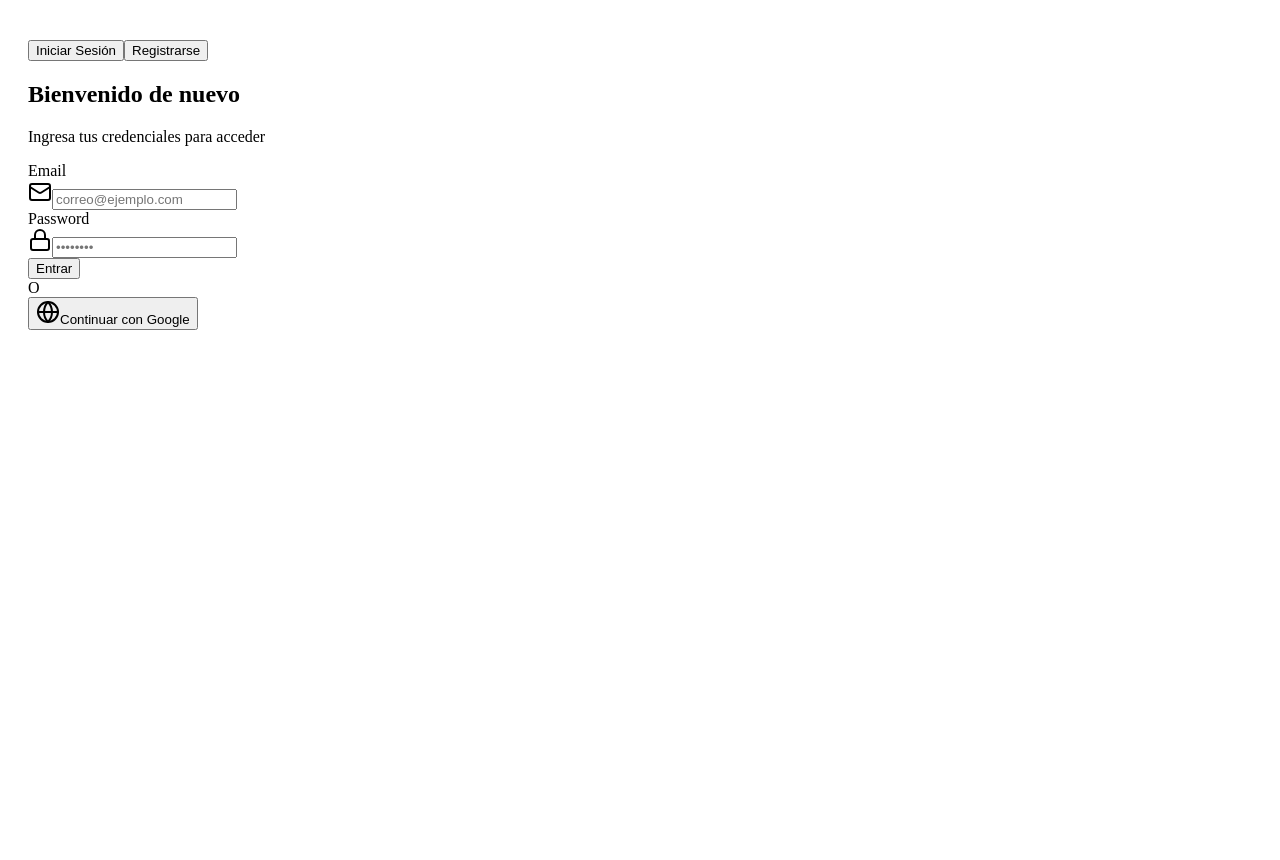
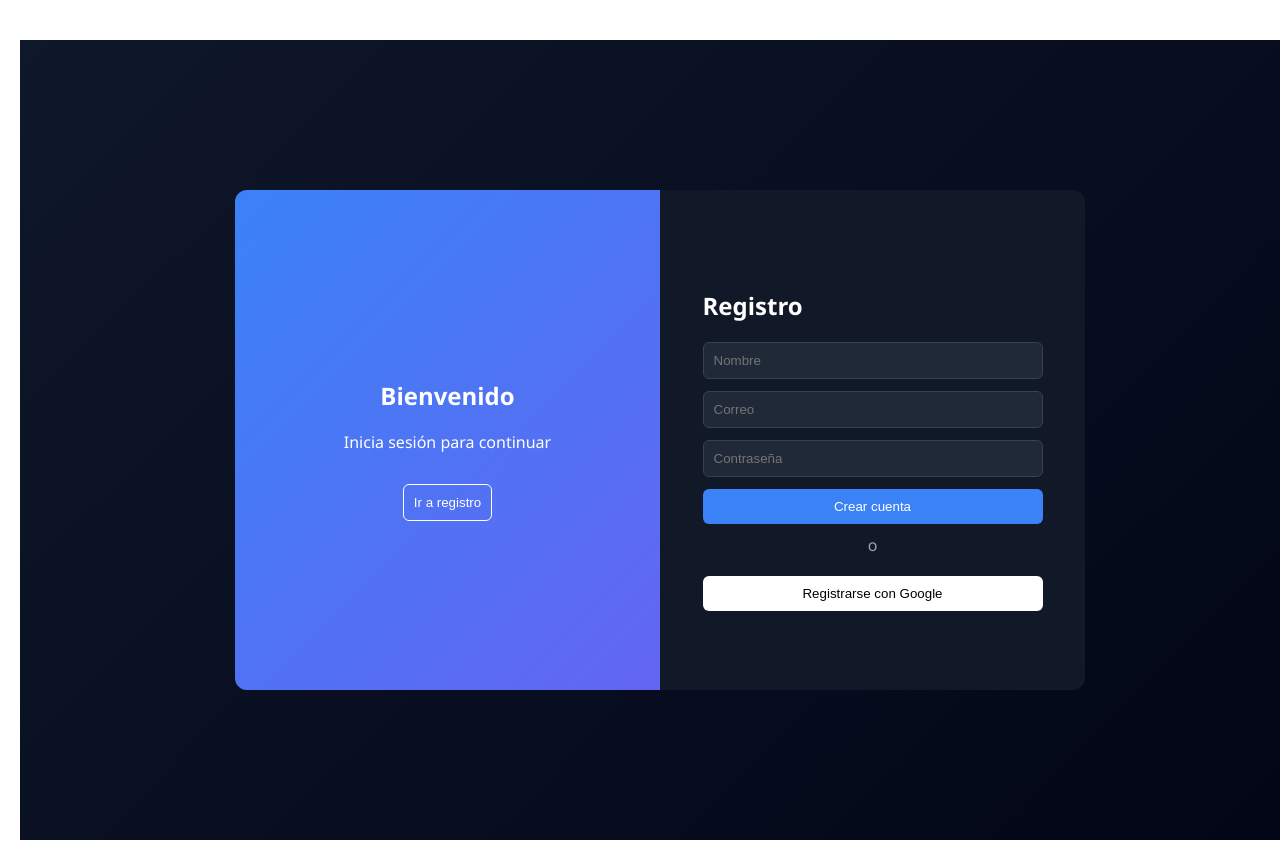
Before and after one commit to leonard2312/AztlanShop, a React (Vite) app in the folder reactApp/AztlanShopFront/: page /login in a window 1280 px wide. Before the commit the page ends 800 px from the top, so only its background shows below. Built offline with nearby package versions, Linux system fonts and the light colour scheme.

Commit message:
changes of login

```diff
--- a/reactApp/AztlanShopFront/src/authView/AuthContainer.css
+++ b/reactApp/AztlanShopFront/src/authView/AuthContainer.css
@@ -1,29 +1,131 @@
-/* Animación para la aparición de campos nuevos (como el Username) */
-.animate-fadeIn {
-  animation: fadeIn 0.4s ease-out forwards;
+/* RESET */
+* {
+  box-sizing: border-box;
 }
 
-@keyframes fadeIn {
-  from {
-    opacity: 0;
-    transform: translateY(-10px);
-  }
-  to {
-    opacity: 1;
-    transform: translateY(0);
-  }
+html, body, #root {
+  height: 100%;
+  margin: 0;
 }
 
-/* Efecto de escala para los botones al hacer hover */
-.auth-button-google {
-  transition: all 0.2s ease;
+/* FONDO FULL */
+.auth-container {
+  height: 100vh;
+  width: 100vw;
+  background: linear-gradient(135deg, #0f172a, #020617);
+  display: flex;
+  justify-content: center;
+  align-items: center;
+  font-family: "Segoe UI", sans-serif;
 }
 
-.auth-button-google:active {
-  transform: scale(0.98);
+/* CARD */
+.auth-card {
+  position: relative;
+  width: 850px;
+  height: 500px;
+  background: #111827;
+  border-radius: 12px;
+  overflow: hidden;
+  display: flex;
 }
 
-/* Suavizado general para los inputs */
-input {
-  transition: border-color 0.2s shadow 0.2s;
+/* FORM BASE */
+.form-container {
+  width: 50%;
+  height: 100%;
+  display: flex;
+  justify-content: center;
+  align-items: center;
 }
+
+/* FORM */
+form {
+  width: 80%;
+  display: flex;
+  flex-direction: column;
+}
+
+form h2 {
+  color: white;
+  margin-bottom: 20px;
+}
+
+form input {
+  margin-bottom: 12px;
+  padding: 10px;
+  border-radius: 6px;
+  border: 1px solid #374151;
+  background: #1f2937;
+  color: white;
+}
+
+form input:focus {
+  outline: none;
+  border-color: #3b82f6;
+}
+
+/* BOTONES */
+.primary {
+  padding: 10px;
+  background: #3b82f6;
+  border: none;
+  color: white;
+  border-radius: 6px;
+  cursor: pointer;
+}
+
+.google {
+  padding: 10px;
+  margin-top: 10px;
+  background: white;
+  border: none;
+  border-radius: 6px;
+  cursor: pointer;
+}
+
+.divider {
+  text-align: center;
+  margin: 10px 0;
+  color: #9ca3af;
+}
+
+/* SLIDER */
+.slider {
+  position: absolute;
+  top: 0;
+  left: 50%;
+  width: 50%;
+  height: 100%;
+  background: linear-gradient(135deg, #3b82f6, #6366f1);
+  display: flex;
+  justify-content: center;
+  align-items: center;
+  transition: transform 0.6s ease;
+  z-index: 2;
+}
+
+.slider-content {
+  text-align: center;
+  color: white;
+  padding: 20px;
+}
+
+.slider button {
+  margin-top: 15px;
+  padding: 10px;
+  background: transparent;
+  border: 1px solid white;
+  color: white;
+  cursor: pointer;
+  border-radius: 6px;
+}
+
+/* ANIMACIÓN */
+.auth-card.login .slider {
+  transform: translateX(-100%);
+}
+
+.auth-card.register .slider {
+  transform: translateX(0%);
+}
--- a/reactApp/AztlanShopFront/src/authView/AuthContainer.jsx
+++ b/reactApp/AztlanShopFront/src/authView/AuthContainer.jsx
@@ -1,129 +1,98 @@
-import React, { useState } from 'react';
-import { Mail, Lock, User, Globe } from 'lucide-react';
-import './AuthContainer.css';
+import React, { useState } from "react";
+import "./AuthContainer.css";
+
+// Hooks base (esqueleto)
+export const useAuthGraphQL = () => {
+  const login = async () => Promise.resolve();
+  const register = async () => Promise.resolve();
+  return { login, register };
+};
+
+export const useAuthMetrics = () => {
+  const trackLogin = () => console.log("login metric");
+  const trackRegister = () => console.log("register metric");
+  return { trackLogin, trackRegister };
+};
 
 const AuthContainer = () => {
   const [isLogin, setIsLogin] = useState(true);
-
-  const handleLogin = (e) => {
-    e.preventDefault();
-    const formData = new FormData(e.target);
-    const data = Object.fromEntries(formData);
-    console.log("Datos para Login Mutation:", data);
-  };
-
-  const handleRegister = (e) => {
-    e.preventDefault();
-    const formData = new FormData(e.target);
-    const data = Object.fromEntries(formData);
-    console.log("Datos para Register Mutation:", data);
-  };
-
-  const handleGoogleAuth = () => {
-    console.log("Iniciando OAuth con Google...");
-  };
+  const { login, register } = useAuthGraphQL();
+  const { trackLogin, trackRegister } = useAuthMetrics();
 
   return (
-    <div className="min-h-screen flex items-center justify-center bg-gray-100 p-4">
-      <div className="bg-white rounded-2xl shadow-xl w-full max-w-md overflow-hidden relative min-h-[550px]">
-        <div className="flex p-2 bg-gray-50 border-b">
-          <button
-            onClick={() => setIsLogin(true)}
-            className={`flex-1 py-2 text-sm font-medium rounded-lg transition-all duration-300 ${isLogin ? 'bg-white shadow text-blue-600' : 'text-gray-500'}`}
-          >
-            Iniciar Sesión
-          </button>
-          <button
-            onClick={() => setIsLogin(false)}
-            className={`flex-1 py-2 text-sm font-medium rounded-lg transition-all duration-300 ${!isLogin ? 'bg-white shadow text-blue-600' : 'text-gray-500'}`}
-          >
-            Registrarse
-          </button>
+    <div className="auth-container">
+      <div className={`auth-card ${isLogin ? "login" : "register"}`}>
+
+        {/* SLIDER */}
+        <div className="slider">
+          <div className="slider-content">
+            {isLogin ? (
+              <>
+                <h2>Bienvenido</h2>
+                <p>Inicia sesión para continuar</p>
+                <button onClick={() => setIsLogin(false)}>
+                  Ir a registro
+                </button>
+              </>
+            ) : (
+              <>
+                <h2>Nuevo aquí</h2>
+                <p>Crea una cuenta</p>
+                <button onClick={() => setIsLogin(true)}>
+                  Ir a login
+                </button>
+              </>
+            )}
+          </div>
         </div>
 
-        <div className="p-8">
-          <div className="text-center mb-8">
-            <h2 className="text-2xl font-bold text-gray-800">
-              {isLogin ? 'Bienvenido de nuevo' : 'Crea tu cuenta'}
-            </h2>
-            <p className="text-gray-500 text-sm">
-              {isLogin ? 'Ingresa tus credenciales para acceder' : 'Completa los datos para empezar'}
-            </p>
-          </div>
+        {/* LOGIN */}
+        <div className="form-container login-container">
+          <form
+            onSubmit={(e) => {
+              e.preventDefault();
+              trackLogin();
+              login();
+            }}
+          >
+            <h2>Login</h2>
+            <input type="email" placeholder="Correo" required />
+            <input type="password" placeholder="Contraseña" required />
 
-          <div className="relative">
-            <form
-              onSubmit={isLogin ? handleLogin : handleRegister}
-              className="space-y-4 transition-all duration-500 ease-in-out"
-            >
-              {!isLogin && (
-                <div className="animate-fadeIn">
-                  <label className="block text-sm font-medium text-gray-700">Usuario</label>
-                  <div className="relative mt-1">
-                    <User className="absolute left-3 top-1/2 -translate-y-1/2 text-gray-400 size-5" />
-                    <input
-                      name="username"
-                      type="text"
-                      required
-                      className="w-full pl-10 pr-4 py-2 border border-gray-300 rounded-lg focus:ring-2 focus:ring-blue-500 focus:border-transparent outline-none transition-all"
-                      placeholder="Ej. leonard_dev"
-                    />
-                  </div>
-                </div>
-              )}
+            <button className="primary">Entrar</button>
 
-              <div>
-                <label className="block text-sm font-medium text-gray-700">Email</label>
-                <div className="relative mt-1">
-                  <Mail className="absolute left-3 top-1/2 -translate-y-1/2 text-gray-400 size-5" />
-                  <input
-                    name="email"
-                    type="email"
-                    required
-                    className="w-full pl-10 pr-4 py-2 border border-gray-300 rounded-lg focus:ring-2 focus:ring-blue-500 focus:border-transparent outline-none transition-all"
-                    placeholder="correo@ejemplo.com"
-                  />
-                </div>
-              </div>
+            <span className="divider">o</span>
 
-              <div>
-                <label className="block text-sm font-medium text-gray-700">Password</label>
-                <div className="relative mt-1">
-                  <Lock className="absolute left-3 top-1/2 -translate-y-1/2 text-gray-400 size-5" />
-                  <input
-                    name="password"
-                    type="password"
-                    required
-                    className="w-full pl-10 pr-4 py-2 border border-gray-300 rounded-lg focus:ring-2 focus:ring-blue-500 focus:border-transparent outline-none transition-all"
-                    placeholder="••••••••"
-                  />
-                </div>
-              </div>
-
-              <button
-                type="submit"
-                className="w-full bg-blue-600 hover:bg-blue-700 text-white font-semibold py-2 rounded-lg transition-colors shadow-lg shadow-blue-200"
-              >
-                {isLogin ? 'Entrar' : 'Registrar Cuenta'}
-              </button>
-            </form>
-
-            <div className="my-6 flex items-center justify-center space-x-2">
-              <span className="h-[1px] w-full bg-gray-200"></span>
-              <span className="text-gray-400 text-xs uppercase">O</span>
-              <span className="h-[1px] w-full bg-gray-200"></span>
-            </div>
-
-            {/* Botón de Google */}
-            <button
-              onClick={handleGoogleAuth}
-              className="w-full flex items-center justify-center gap-3 border border-gray-300 py-2 rounded-lg hover:bg-gray-50 transition-colors text-gray-700 font-medium"
-            >
-              <Globe className="text-red-500 size-5" />
+            <button type="button" className="google">
               Continuar con Google
             </button>
-          </div>
+          </form>
         </div>
+
+        {/* REGISTER */}
+        <div className="form-container register-container">
+          <form
+            onSubmit={(e) => {
+              e.preventDefault();
+              trackRegister();
+              register();
+            }}
+          >
+            <h2>Registro</h2>
+            <input type="text" placeholder="Nombre" required />
+            <input type="email" placeholder="Correo" required />
+            <input type="password" placeholder="Contraseña" required />
+
+            <button className="primary">Crear cuenta</button>
+
+            <span className="divider">o</span>
+
+            <button type="button" className="google">
+              Registrarse con Google
+            </button>
+          </form>
+        </div>
+
       </div>
     </div>
   );
```
